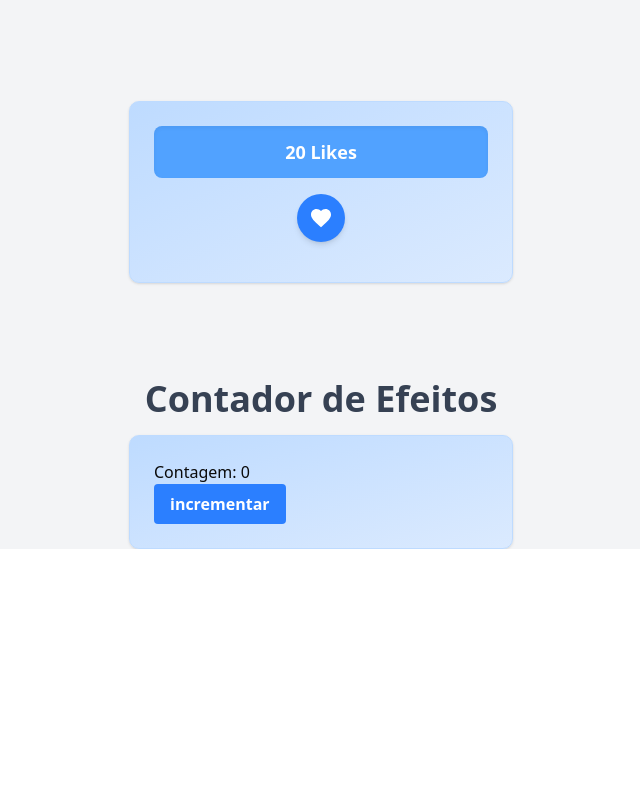
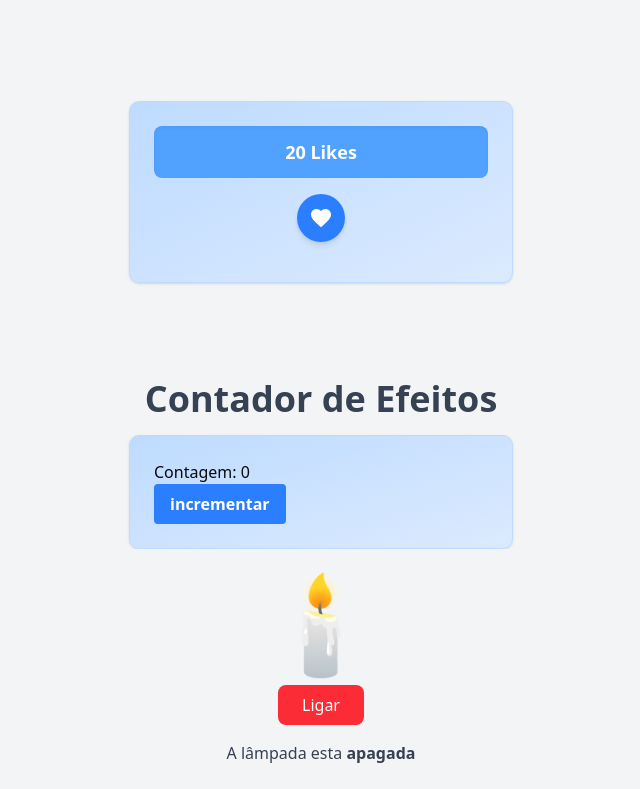
Before and after one commit to DanielVerissimo1/introducao-next, a Next.js app: page /about in a window 1280 px wide. Shown: the part 2049-2838 px from the top of the page, without its empty margins (319-959 px from the left). Before the commit the page ends 2598 px from the top, so only its background shows below. Built offline with nearby package versions, Linux system fonts and the light colour scheme; no server answers.

Commit message:
feat: atividade useState

```diff
--- a/src/app/about/page.tsx
+++ b/src/app/about/page.tsx
@@ -1,4 +1,5 @@
 'use client'
+import Lampada from "@/components/Lampada"
 import Button from "@/components/Button"
 import Counter from "@/components/Counter"
 import CounterLike from "@/components/CounterLike"
@@ -137,6 +138,9 @@ export default function About(){
                 <h1 className="text-center font-bold text-xl md:text-4xl py-4 text-gray-700 relative">Contador de Efeitos</h1>
                 <EffectCounter />
             </div>
+            <div>
+                <Lampada/>
+            </div>
         </div>
     )
 }
--- /dev/null
+++ b/src/components/Lampada.tsx
@@ -0,0 +1,25 @@
+'use client'
+import { useState } from 'react'
+
+export default function Lampada() {
+  const [ligada, setLigada] = useState(false)
+
+  return (
+    <div className="flex flex-col items-center justify-center gap-4 p-6 bg-gray-100 rounded-lg">
+      <div className="text-8xl">
+        {ligada ? '💡' : '🕯️'}
+      </div>
+      <button
+        onClick={() => setLigada(!ligada)}
+        className={`px-6 py-2 rounded-md text-white font-medium transition-colors ${
+          ligada ? 'bg-green-500 hover:bg-green-600' : 'bg-red-500 hover:bg-red-600'
+        }`}
+      >
+        {ligada ? 'Desligar' : 'Ligar'}
+      </button>
+      <p className="text-gray-700">
+        A lâmpada esta <span className="font-semibold">{ligada ? 'acesa' : 'apagada'}</span>
+      </p>
+    </div>
+  )
+}
```
